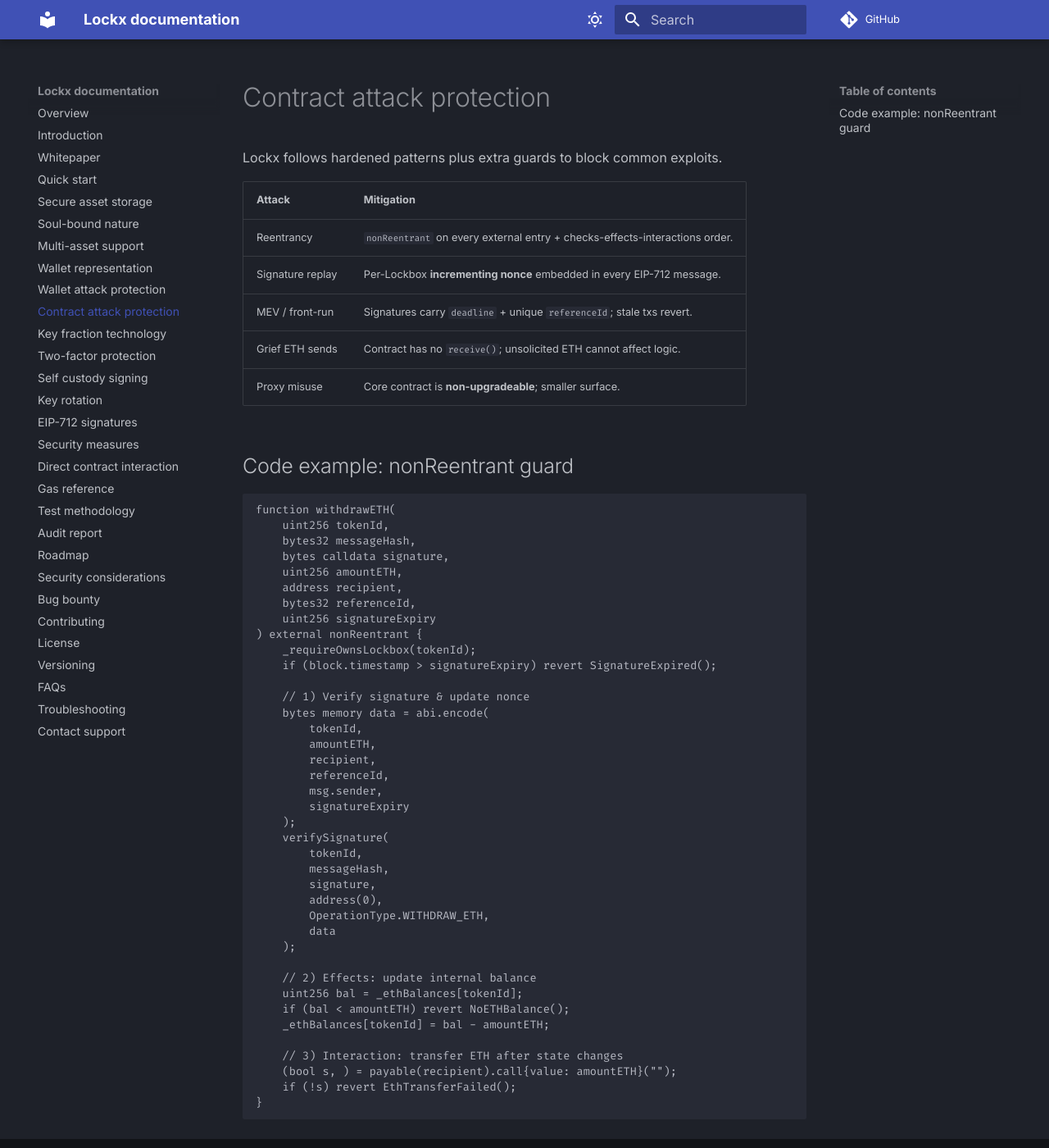
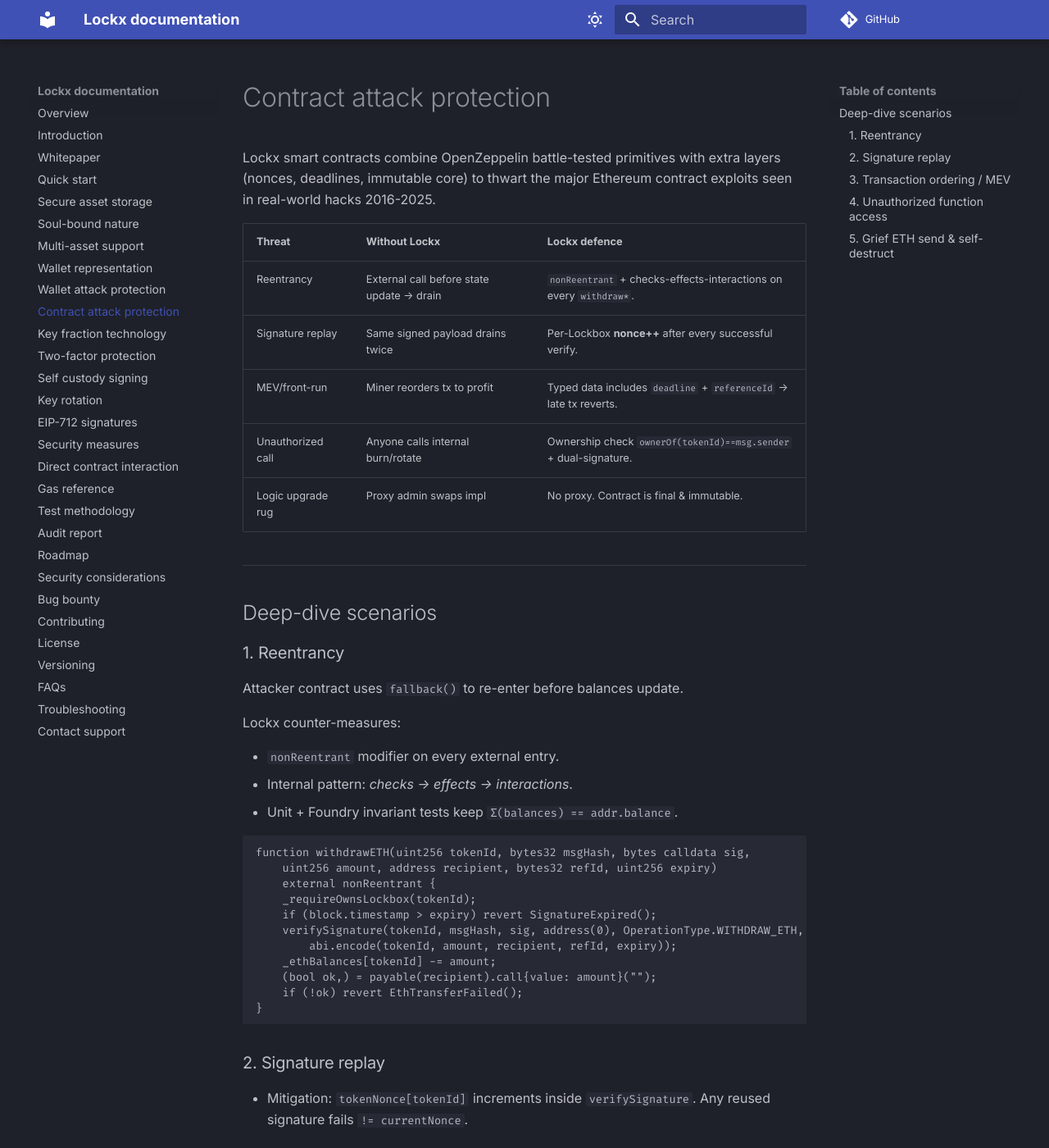
Before and after one commit to richardjaee/Lockx-Contracts, an MkDocs documentation site: the page built from docs/security-benefits/contract-attack-protection.md, in a window 1280 px wide and 1400 px high. Shown: the whole window at 82% size. Built offline with MkDocs 1.6.1 and Material for MkDocs 9.7.7, drawn with Linux system fonts in a browser that asks for light colours; comment, search, counter and statistics services are not loaded; some of the changed text lies outside the part shown.

Commit message:
docs: rewrite contract attack protection with deep-dive scenarios

````diff
--- a/docs/security-benefits/contract-attack-protection.md
+++ b/docs/security-benefits/contract-attack-protection.md
@@ -1,16 +1,63 @@
 # Contract attack protection
 
-Lockx follows hardened patterns plus extra guards to block common exploits.
+Lockx smart contracts combine OpenZeppelin battle-tested primitives with extra layers (nonces, deadlines, immutable core) to thwart the major Ethereum contract exploits seen in real-world hacks 2016-2025.
 
-| Attack | Mitigation |
-|--------------|---------------------|
-| Reentrancy | `nonReentrant` on every external entry + checks-effects-interactions order. |
-| Signature replay | Per-Lockbox **incrementing nonce** embedded in every EIP-712 message. |
-| MEV / front-run | Signatures carry `deadline` + unique `referenceId`; stale txs revert. |
-| Grief ETH sends | Contract has no `receive()`; unsolicited ETH cannot affect logic. |
-| Proxy misuse | Core contract is **non-upgradeable**; smaller surface. |
+| Threat | Without Lockx | Lockx defence |
+|--------|--------------|---------------|
+| Reentrancy | External call before state update → drain | `nonReentrant` + checks-effects-interactions on every `withdraw*`. |
+| Signature replay | Same signed payload drains twice | Per-Lockbox **nonce++** after every successful verify. |
+| MEV/front-run | Miner reorders tx to profit | Typed data includes `deadline` + `referenceId` → late tx reverts. |
+| Unauthorized call | Anyone calls internal burn/rotate | Ownership check `ownerOf(tokenId)==msg.sender` + dual-signature. |
+| Logic upgrade rug | Proxy admin swaps impl | No proxy. Contract is final & immutable. |
 
-## Code example: nonReentrant guard
+---
+
+## Deep-dive scenarios
+
+### 1. Reentrancy
+
+Attacker contract uses `fallback()` to re-enter before balances update.
+
+Lockx counter-measures:
+
+* `nonReentrant` modifier on every external entry.
+* Internal pattern: *checks → effects → interactions*.
+* Unit + Foundry invariant tests keep `Σ(balances) == addr.balance`.
+
+```solidity
+function withdrawETH(uint256 tokenId, bytes32 msgHash, bytes calldata sig,
+    uint256 amount, address recipient, bytes32 refId, uint256 expiry)
+    external nonReentrant {
+    _requireOwnsLockbox(tokenId);
+    if (block.timestamp > expiry) revert SignatureExpired();
+    verifySignature(tokenId, msgHash, sig, address(0), OperationType.WITHDRAW_ETH,
+        abi.encode(tokenId, amount, recipient, refId, expiry));
+    _ethBalances[tokenId] -= amount;
+    (bool ok,) = payable(recipient).call{value: amount}("");
+    if (!ok) revert EthTransferFailed();
+}
+```
+
+### 2. Signature replay
+
+* Mitigation: `tokenNonce[tokenId]` increments inside `verifySignature`.  Any reused signature fails `!= currentNonce`.
+
+### 3. Transaction ordering / MEV
+
+* Every `Withdraw*` struct embeds `deadline` (unix seconds) and `referenceId` (hash chosen by user).
+* Front-run tx mined after the deadline => **revert**.
+* Duplicate referenceIds rejected in backend UX.
+
+### 4. Unauthorized function access
+
+* All mutating functions check `ownerOf(tokenId)`.
+* Dual-authorization: wallet **and** Lockx key signature.
+
+### 5. Grief ETH send & self-destruct
+
+Contract has no `receive()`; forced ETH increases internal `address(this).balance` but invariant tests treat surplus as donation – never underflow.
+
+---
 
 ```solidity
 function withdrawETH(
````
